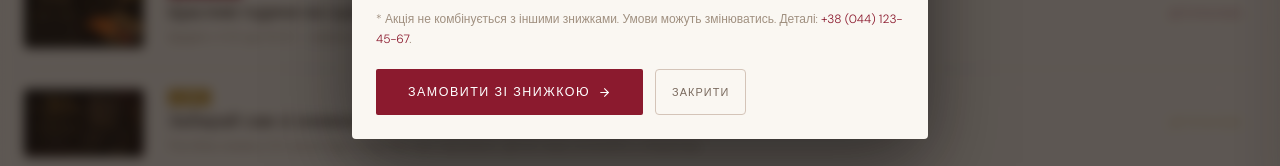
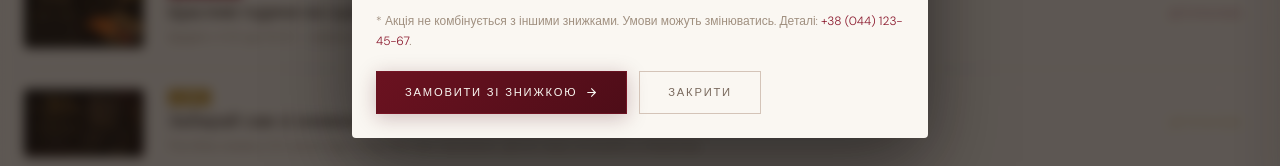
Before and after one commit to danylonahorniuk/brasa-cafe, a Next.js app: page / in a window 1280 px wide. Both pictures are taken after a click on the button 640 px from the left and 1012 px from the top of the page. Shown: the part 1217-1383 px from the top of the page. Built offline with nearby package versions, Linux system fonts and the light colour scheme.

Commit message:
promo modal: update buttons to match hero style

```diff
--- a/src/components/home/PromoCards.tsx
+++ b/src/components/home/PromoCards.tsx
@@ -78,10 +78,43 @@ function PromoModal({ promo, onClose }: { promo: Promo; onClose: () => void }) {
             <span style={{ color: "#8b1a2e" }}>+38 (044) 123-45-67</span>.
           </p>
           <div className="flex gap-3">
-            <Link href={promo.href} onClick={handleClose} className="btn-primary flex items-center gap-2">
+            <Link
+              href={promo.href}
+              onClick={handleClose}
+              style={{
+                display: "inline-flex",
+                alignItems: "center",
+                gap: "0.5rem",
+                padding: "0.75rem 1.75rem",
+                background: "linear-gradient(135deg, #6b1220 0%, #4e0d18 100%)",
+                color: "#faf7f2",
+                fontSize: "0.7rem",
+                letterSpacing: "0.16em",
+                textTransform: "uppercase",
+                textDecoration: "none",
+                border: "1px solid rgba(139,26,46,0.4)",
+                boxShadow: "0 4px 20px rgba(80,14,28,0.25)",
+                transition: "all 0.25s ease",
+              }}
+            >
               Замовити зі знижкою <ArrowRight size={13} />
             </Link>
-            <button onClick={handleClose} className="px-4 py-2.5 rounded-sm text-[0.68rem] tracking-widest uppercase" style={{ border: "1px solid #d4c4b8", color: "#7a6a5e" }}>
+            <button
+              onClick={handleClose}
+              style={{
+                display: "inline-flex",
+                alignItems: "center",
+                padding: "0.75rem 1.75rem",
+                background: "transparent",
+                color: "#7a6a5e",
+                fontSize: "0.7rem",
+                letterSpacing: "0.16em",
+                textTransform: "uppercase",
+                border: "1px solid #d4c4b8",
+                cursor: "pointer",
+                transition: "border-color 0.2s",
+              }}
+            >
               Закрити
             </button>
           </div>
```
